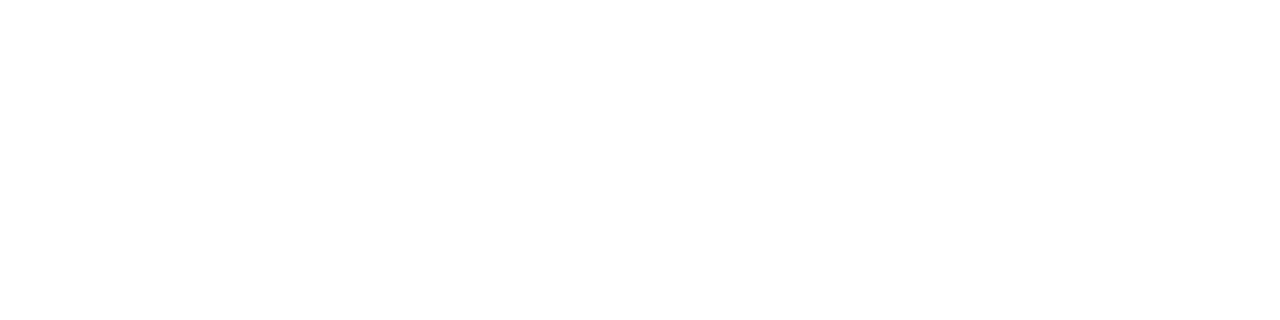
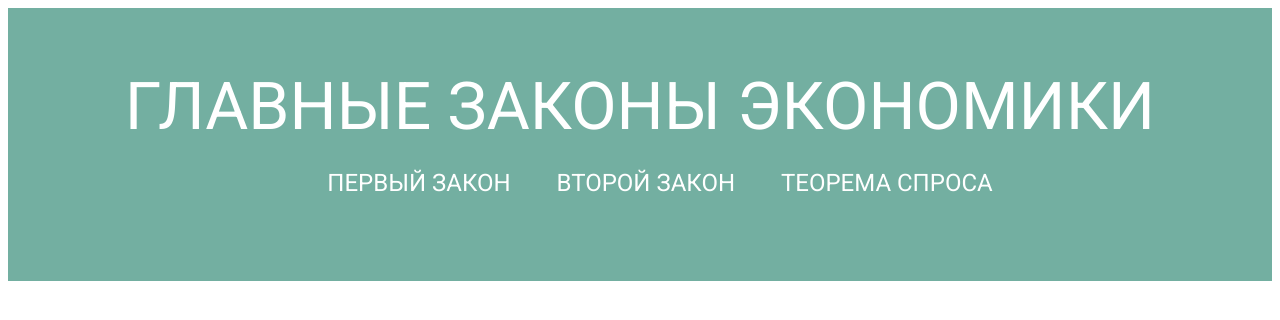
Before and after one commit to JackGhoster/main-laws-of-economics, a plain HTML site: page index.html in a window 1280 px wide. Drawn offline with Linux system fonts and the light colour scheme.

Commit message:
header
made a header with everything :+1:

```diff
--- a/index.html
+++ b/index.html
@@ -5,11 +5,21 @@
     <meta http-equiv="X-UA-Compatible" content="IE=edge">
     <meta name="viewport" content="width=device-width, initial-scale=1.0">
     <link rel="stylesheet" href="style.css">
+    <link href='http://fonts.googleapis.com/css?family=Roboto' rel='stylesheet' type='text/css'>
     <title>Главные Законы Экономики</title>
 </head>
 <body>
     <header>
+        <div class="box">
+            <a href="index.html" class="main">ГЛАВНЫЕ ЗАКОНЫ ЭКОНОМИКИ</a>
+             <ul>
+                <li><a href="" id="first">ПЕРВЫЙ ЗАКОН</a></li>
+                <li><a href="" id="second">ВТОРОЙ ЗАКОН</a></li>
+                <li><a href="" id="third">ТЕОРЕМА СПРОСА</a></li>
+            </ul>
+            </div>
 
+        </div>
     </header>
 </body>
 </html>
--- a/style.css
+++ b/style.css
@@ -0,0 +1,49 @@
+body{
+    background: #fff;
+}
+
+header {
+    background-color: #73AFA1;
+}
+.box{
+    font-family: 'Roboto',sans-serif;
+    font-size: 66px;
+    padding: 60px;
+    text-align: center;
+    background: #73AFA1;
+    color: white;
+}
+
+.box a{
+    text-decoration: none;
+    color: white;
+}
+
+.box .main:hover{
+    color: wheat;
+    font-size: 69px;
+}
+
+.box ul{
+    list-style-type: none;
+    font-size: 24px;
+}
+.box li{
+    padding: 20px;
+    display: inline;
+}
+
+.box li #first:hover{
+    color: wheat;
+    font-size: 26px;
+}
+
+.box li #second:hover{
+    color: wheat;
+    font-size: 26px;
+}
+
+.box li #third:hover{
+    color: wheat;
+    font-size: 26px;
+}
```
